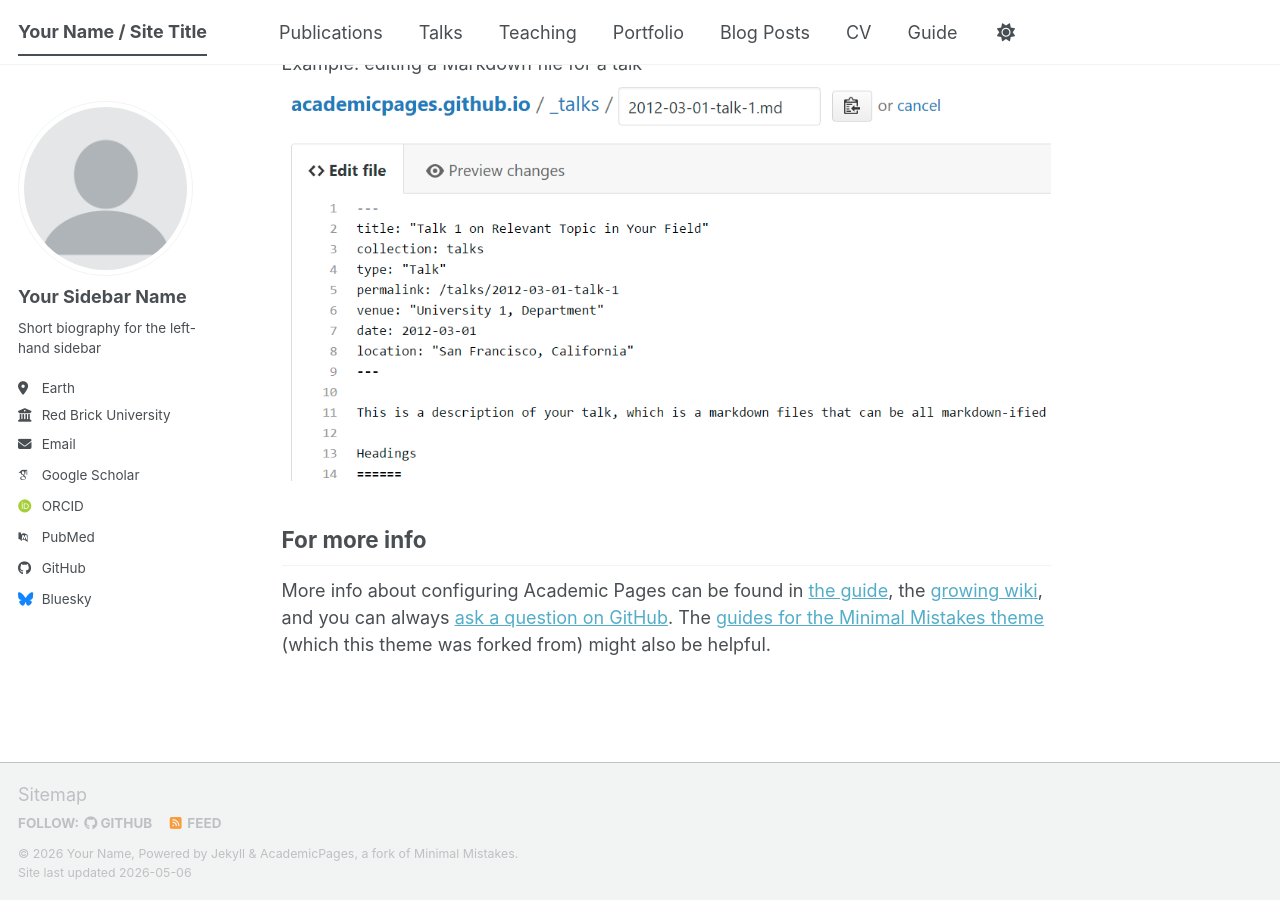
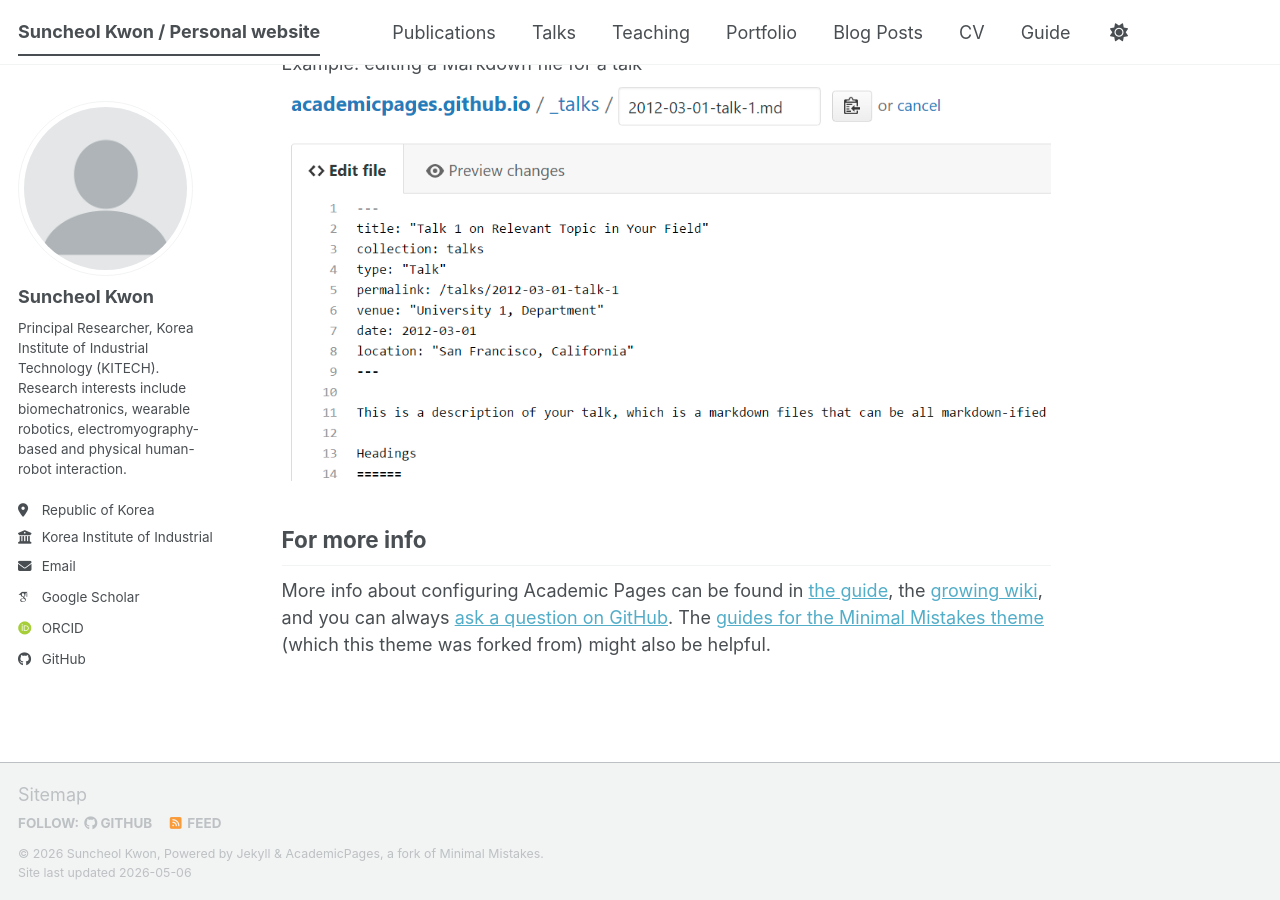
Before and after one commit to suncheolkwon/suncheolkwon.github.io, a Jekyll site: the page built from _pages/about.md, in a window 1280 px wide and 900 px high, scrolled down 2720 px. Built offline with Jekyll 4.4.1, drawn with Linux system fonts in a browser that asks for light colours; some web fonts are replaced; a script bundle is joined from its source files by our own code; library files that are not in the unit come from our copies.

Commit message:
Update personal details in _config.yml
Updated personal information including title, name, description, email, and social media links.

```diff
--- a/_config.yml
+++ b/_config.yml
@@ -9,14 +9,14 @@
 # Basic Site Settings
 locale                   : "en-US"
 site_theme               : "default" # The available themes options are "default", "air", "sunrise", "mint", "dirt" and "contrast"
-title                    : "Your Name / Site Title"
+title                    : "Suncheol Kwon / Personal website"
 title_separator          : "-"
-name                     : &name "Your Name"
-description              : &description "Your Name's academic portfolio"   # Update this with a general description of your site, this is the default if not overridden by a page
-url                      : https://academicpages.github.io # The base hostname & protocol for your site e.g. "https://[your GitHub username].github.io",
+name                     : &name "Suncheol Kwon"
+description              : &description "Suncheol Kwon's academic profile"   # Update this with a general description of your site, this is the default if not overridden by a page
+url                      : "https://suncheolkwon.github.io" # The base hostname & protocol for your site e.g. "https://[your GitHub username].github.io",
                                                            # or if you already have some other page hosted on Github then use "https://[your GitHub username].github.io/[Your Repo Name]"
 baseurl                  : "" # the subpath of your site, e.g. "/blog"
-repository               : "academicpages/academicpages.github.io"
+repository               : "suncheolkwon/suncheolkwon.github.io"
 
 # Site Author - The following control what appear as part of the author content on the side bar.
 #               If a field is blank the icon and link will not appear, otherwise it will be shown.
@@ -24,24 +24,24 @@ repository               : "academicpages/academicpages.github.io"
 author:
   # Biographic information
   avatar           : "profile.png"
-  name             : "Your Sidebar Name"
+  name             : "Suncheol Kwon"
   pronouns         : # example: "she/her"
-  bio              : "Short biography for the left-hand sidebar"
-  location         : "Earth"
-  employer         : "Red Brick University"
+  bio              : "Principal Researcher, Korea Institute of Industrial Technology (KITECH). Research interests include biomechatronics, wearable robotics, electromyography-based and physical human-robot interaction."
+  location         : "Republic of Korea"
+  employer         : "Korea Institute of Industrial Technology (KITECH) "
   uri              : # URL
-  email            : "none@example.org"
+  email            : "skwon@kitech.re.kr"
 
   # Academic websites
   academia         : # URL
   arxiv            : # URL - Update with the correct link to your profile
-  googlescholar    : "https://scholar.google.com/citations?user=PS_CX0AAAAAJ"
+  googlescholar    : https://scholar.google.com/citations?user=vzONlMM-dvIC&hl=en
   inspire-hep      : # URL
   impactstory      : # URL
-  orcid            : "https://orcid.org/yourorcidurl"
+  orcid            : "https://orcid.org/0000-0002-0072-5429"
   semantic         : # URL
   ssrn             : # URL
-  pubmed           : "https://www.ncbi.nlm.nih.gov/pubmed/?term=john+snow"
+  pubmed           :  # URL
   researchgate     : # URL
   scopus           : # URL
   zotero           : # URL
@@ -51,13 +51,13 @@ author:
   bitbucket        : # Username - Update with your username on the site
   codepen          : # Username
   dribbble         : # Username
-  github           : "academicpages"
+  github           : "suncheolkwon"
   kaggle           : # Username
   stackoverflow    : # User number or user number and name (i.e., use "1" or "1/jeff-atwood")
 
   # Social media
   artstation       : # Username
-  bluesky          : "bsky.app" # Replace this with you Bluesky username
+  bluesky          : # Replace this with you Bluesky username
   facebook         : # Username
   flickr           : # Username
   foursquare       : # Username
```
